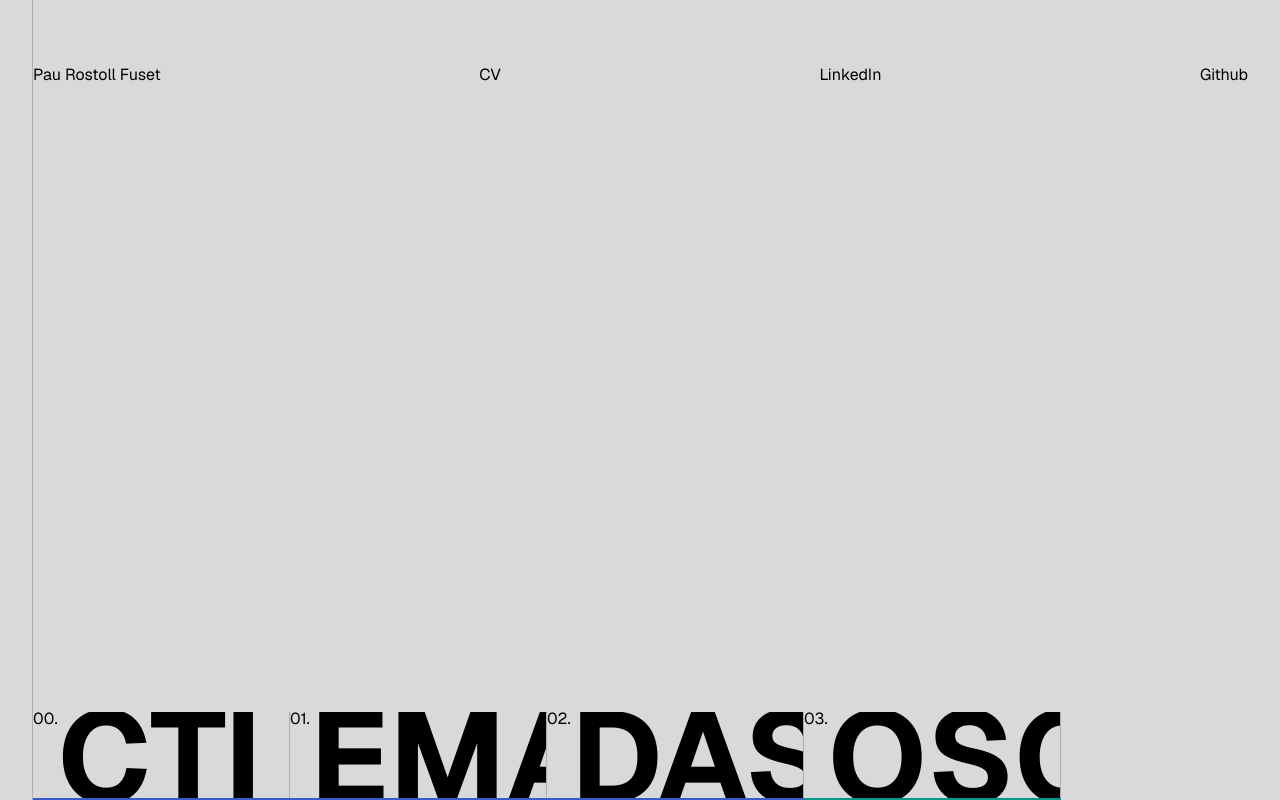
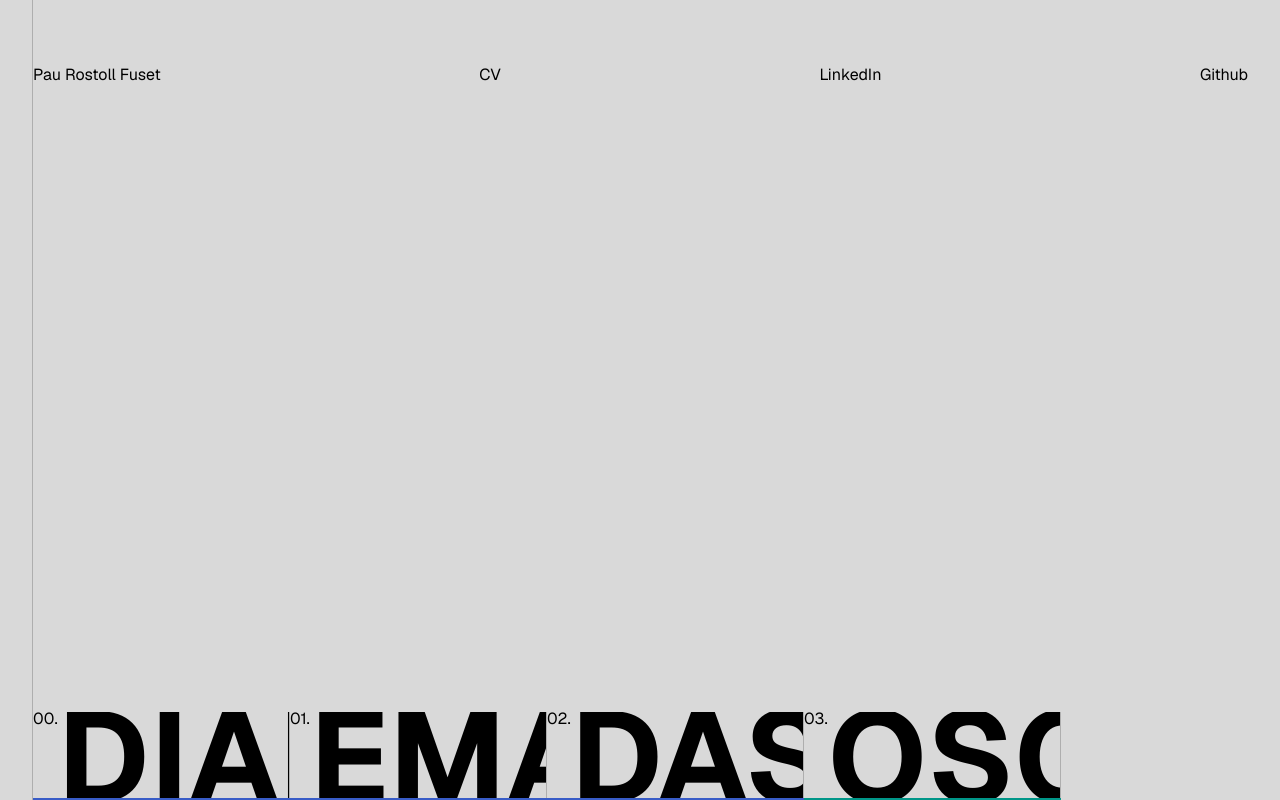
Before and after one commit to prosfus/Portfolio, a React (Vite) app: page / in a window 1280 px wide. Built offline with nearby package versions, Linux system fonts and the light colour scheme.

Commit message:
chore: rename cti :( to dialer

```diff
--- a/src/components/ProyectsList/index.tsx
+++ b/src/components/ProyectsList/index.tsx
@@ -9,7 +9,7 @@ export function ProyectsList() {
   return (
     <ProyectsListContainer>
       <ProyectSection logo={DialappletLogo} color="#385cc7">
-        <ProyectCard id={ProyectItem.CTI} number="00" name="CTI" />
+        <ProyectCard id={ProyectItem.CTI} number="00" name="DIALER" />
         <ProyectCard id={ProyectItem.EMAIL} number="01" name="EMAIL" />
         <ProyectCard id={ProyectItem.DASHBOARD} number="02" name="DASHBOARD" />
       </ProyectSection>
```
